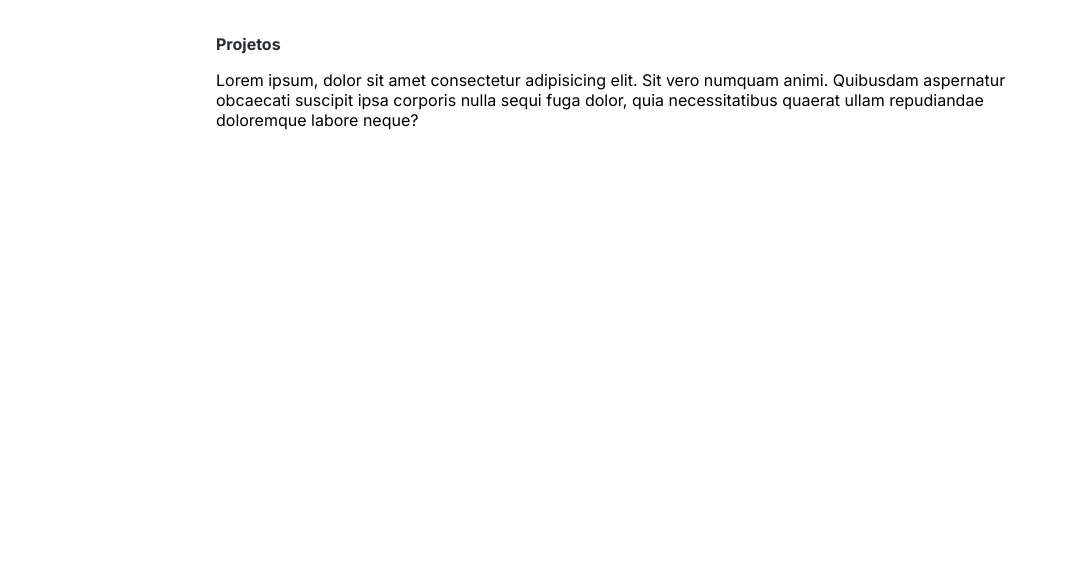
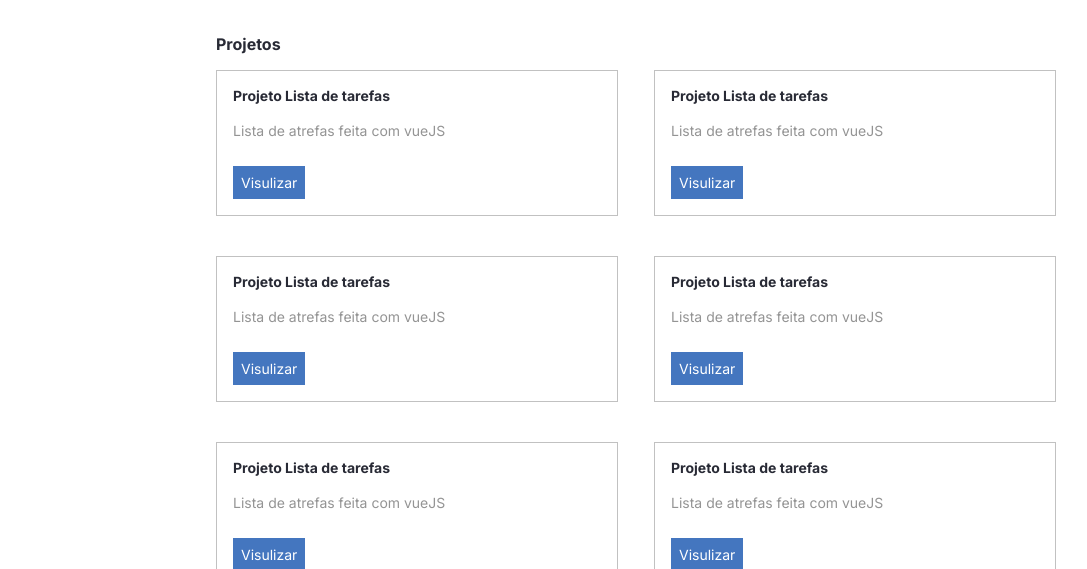
Before and after one commit to luisflipefv/portifolio, a React (Create React App) app: page / in a window 1280 px wide. Shown: the part 383-952 px from the top of the page, without its empty margins (96-1183 px from the left). Before the commit the page ends 800 px from the top, so only its background shows below. Built offline with nearby package versions, Linux system fonts and the light colour scheme.

Commit message:
criando a seção de projetos

```diff
--- /dev/null
+++ b/src/components/Projeto/index.tsx
@@ -0,0 +1,15 @@
+import Paragrafo from "../paragrafo";
+import Title from "../title";
+import { Card, LinkBotao } from "./styles";
+
+
+
+export const Projeto = () => (
+    <Card>
+        <Title>
+            Projeto Lista de tarefas
+        </Title>
+        <Paragrafo tipo="secundario">Lista de atrefas feita com vueJS</Paragrafo>
+        <LinkBotao>Visulizar</LinkBotao>
+    </Card>
+)
--- /dev/null
+++ b/src/components/Projeto/styles.ts
@@ -0,0 +1,18 @@
+import styled from "styled-components";
+
+
+export const Card = styled.div`
+    border: 1px solid #c1c1c1;
+    padding: 16px;
+`
+
+export const LinkBotao = styled.a`
+    font-size: 14px;
+    padding: 8px;
+    color: #fff;
+    background-color: #4476BF;
+    text-decoration: none;
+    display: inline-block;
+    margin-top: 24px
+
+`
--- a/src/containers/projetos/index.tsx
+++ b/src/containers/projetos/index.tsx
@@ -1,13 +1,38 @@
 import Title from "../../components/title"
+import { Projeto } from "../../components/Projeto"
+import { ListaProjetos } from "./styled"
 
 const Projetos = () => (
     <section>
         <Title fontSize={16}>
             Projetos
         </Title>
-        <p>
-            Lorem ipsum, dolor sit amet consectetur adipisicing elit. Sit vero numquam animi. Quibusdam aspernatur obcaecati suscipit ipsa corporis nulla sequi fuga dolor, quia necessitatibus quaerat ullam repudiandae doloremque labore neque?
-        </p>
+        <ListaProjetos>
+            <li>
+                <Projeto></Projeto>
+            </li>
+            <li>
+                <Projeto></Projeto>
+            </li>
+            <li>
+                <Projeto></Projeto>
+            </li>
+            <li>
+                <Projeto></Projeto>
+            </li>
+            <li>
+                <Projeto></Projeto>
+            </li>
+            <li>
+                <Projeto></Projeto>
+            </li>
+            <li>
+                <Projeto></Projeto>
+            </li>
+            <li>
+                <Projeto></Projeto>
+            </li>
+        </ListaProjetos>
     </section>
 )
 
--- /dev/null
+++ b/src/containers/projetos/styled.ts
@@ -0,0 +1,14 @@
+import styled from "styled-components";
+
+export const ListaProjetos = styled.ul`
+    display: grid;
+    grid-template-columns: 1fr 1fr;
+    column-gap: 36px;
+    row-gap: 40px;
+
+    @media (max-width: 768px) {
+        grid-template-columns: 1fr;
+        column-gap: 0
+        row-gap: 16px
+    }
+`
--- a/src/styles.ts
+++ b/src/styles.ts
@@ -5,6 +5,7 @@ const EstiloGlobal = createGlobalStyle`
     margin: 0;
     padding: 0;
     font-family: 'Inter', sans-serif;
+    list-style: none;
   }
   body{
     padding-top: 80px;
```
